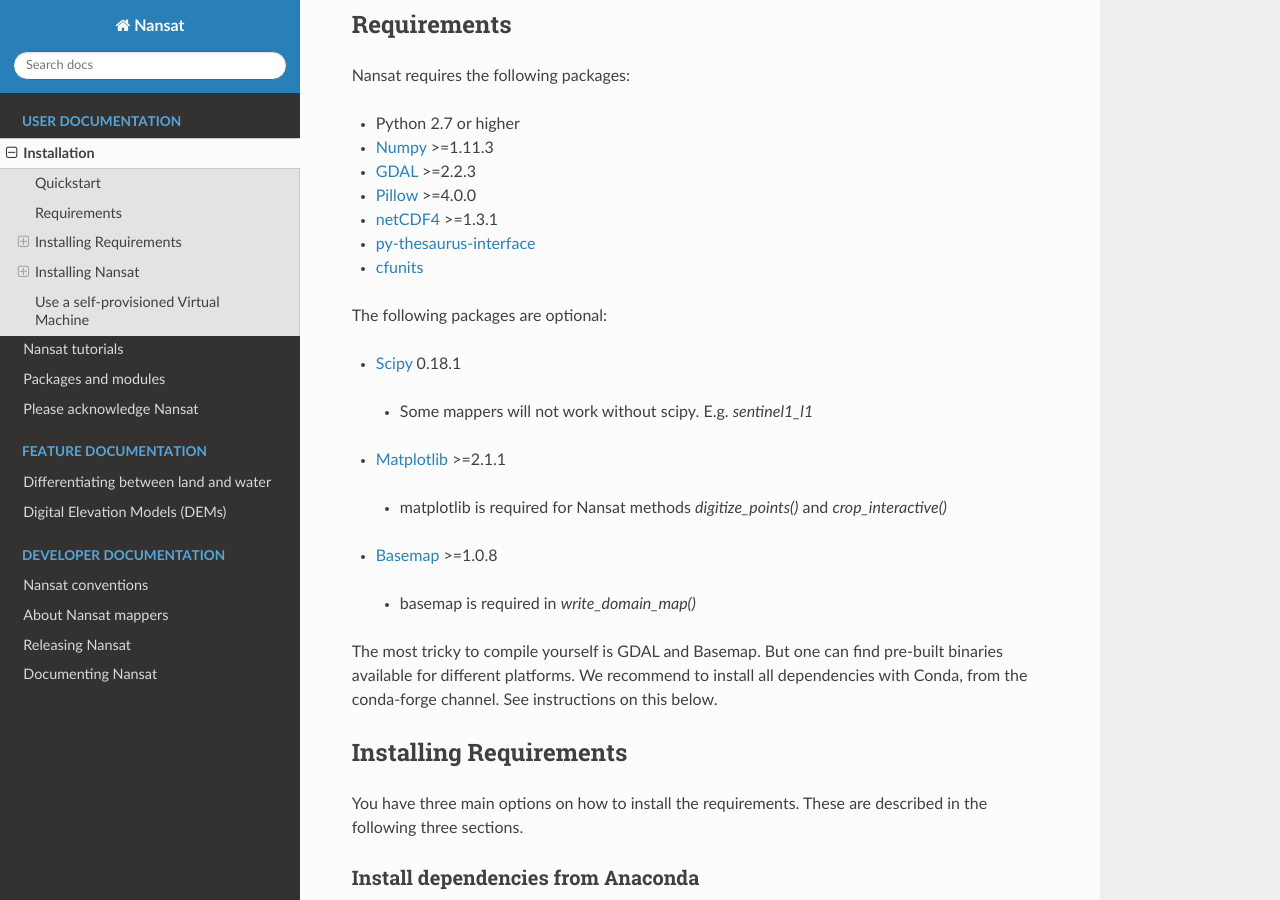
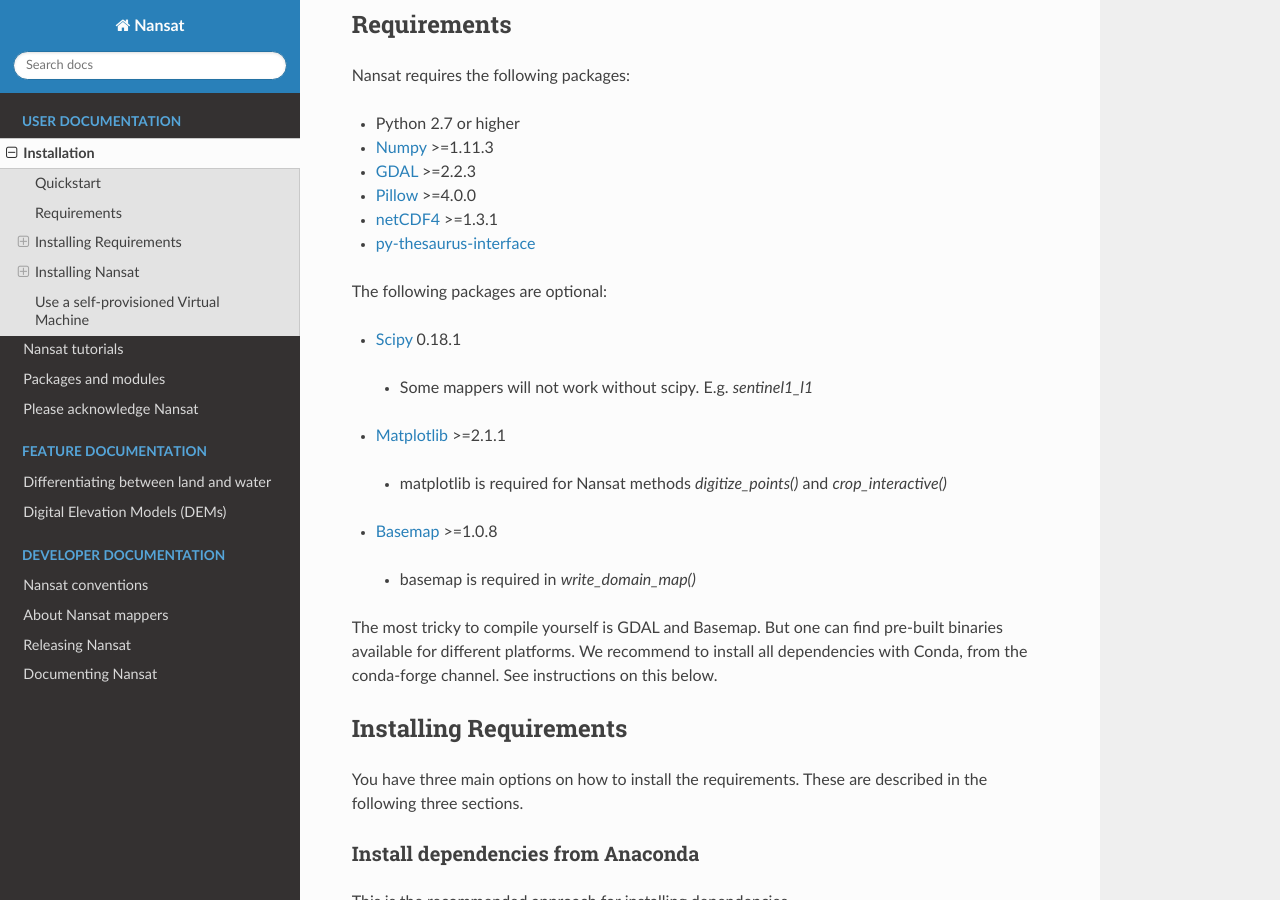
Before and after one commit to nansencenter/nansat, a Sphinx documentation site: the page built from docs/source/installation.rst, in a window 1280 px wide and 900 px high, scrolled down 606 px. Built offline with Sphinx 7.4.7 and the Read the Docs theme 2.0.0, drawn with Linux system fonts in a browser that asks for light colours.

Commit message:
#212 remove cfunits; setup: move numpy, gdal to REQS

```diff
--- a/README.rst
+++ b/README.rst
@@ -75,7 +75,7 @@
     conda update -q --yes conda
 
     # install all requirements from conda-forge channel
-    conda install -q --yes -c conda-forge gdal numpy pillow netcdf4 cfunits python-dateutil pythesint nose
+    conda install -q --yes -c conda-forge gdal numpy pillow netcdf4 python-dateutil pythesint nose
 
     # finally install Nansat
     pip install https://github.com/nansencenter/nansat/archive/master.tar.gz
--- a/docs/source/installation.rst
+++ b/docs/source/installation.rst
@@ -33,7 +33,6 @@
 * `Pillow <https://python-pillow.github.io/>`_ >=4.0.0
 * `netCDF4 <https://github.com/Unidata/netcdf4-python>`_ >=1.3.1
 * `py-thesaurus-interface <https://github.com/nansencenter/py-thesaurus-interface>`_
-* `cfunits <https://bitbucket.org/cfpython/cfunits-python>`_
 
 The following packages are optional:
 
@@ -89,7 +88,7 @@
    virtualenv --no-site-packages nansat_env
    source ~/nansat_env/bin/activate
    export PYTHONPATH=/usr/lib/python2.7/dist-packages/
-   pip install pythesint pillow cfunits netcdf4 urllib3
+   pip install pythesint pillow netcdf4 urllib3
 
 Compile and Build Yourself
 ^^^^^^^^^^^^^^^^^^^^^^^^^^
--- a/setup.py
+++ b/setup.py
@@ -69,8 +69,9 @@
 REQS                = [
                         "Pillow",
                         "pythesint",
-                        "cfunits",
                         "urllib3",
+                        "numpy",
+                        "gdal"
                     ]
 
 #----------------------------------------------------------------------------#
```
